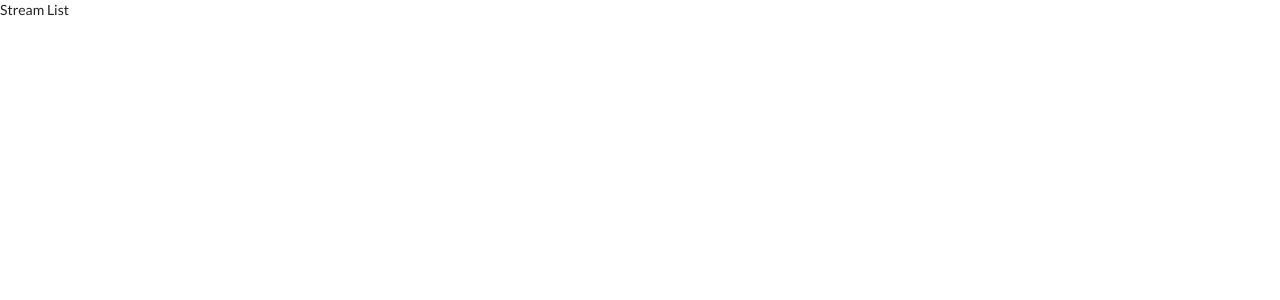
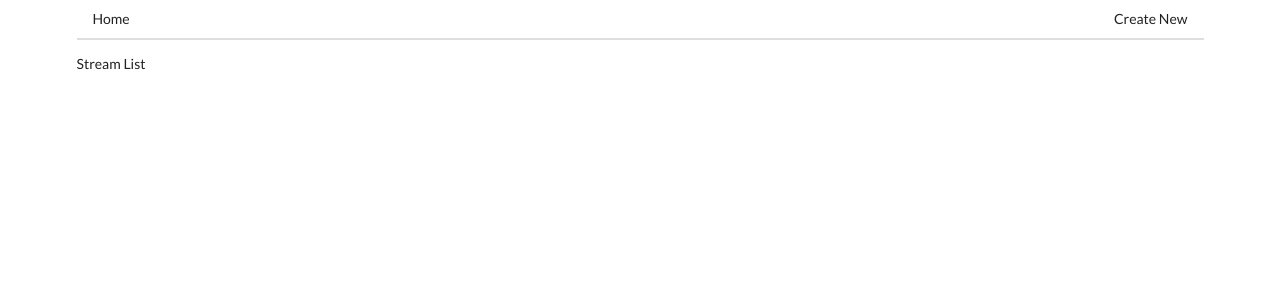
Before and after one commit to Just01/PortfolioReact, a React (Create React App) app: page / in a window 1280 px wide. Shown: the top 300 px of the page. Built offline with nearby package versions, Linux system fonts and the light colour scheme.

Commit message:
header component

```diff
--- /dev/null
+++ b/src/containers/streams/Header.js
@@ -0,0 +1,19 @@
+import React from 'react'
+import { Link } from 'react-router-dom'
+
+const Header = () => {
+  return (
+    <div className="ui secondary pointing menu">
+      <Link to="/" className="item">
+        Home
+      </Link>
+      <div className="right menu">
+        <Link to="/streams/new" className="item">
+          Create New
+        </Link>
+      </div>
+    </div>
+  )
+}
+
+export { Header }
--- a/src/containers/streams/StreamContainer.js
+++ b/src/containers/streams/StreamContainer.js
@@ -1,14 +1,15 @@
 import React from 'react'
-import { BrowserRouter, Route, Link } from 'react-router-dom'
-import { StreamCreate, StreamDelete, StreamDetail, StreamEdit, StreamList } from './streams'
+import { BrowserRouter, Route } from 'react-router-dom'
+import { StreamCreate, StreamDelete, StreamDetail, StreamEdit, StreamList, Header } from './streams'
 
 export default class StreamContainer extends React.Component {
 
   render() {
     return (
-      <div>
+      <div className="ui container">
         <BrowserRouter>
           <div>
+            <Header />
             <Route path="/" exact component={StreamList}/>
             <Route path="/streams/new" exact component={StreamCreate}/>
             <Route path="/streams/edit" exact component={StreamEdit}/>
--- a/src/containers/streams/streams.js
+++ b/src/containers/streams/streams.js
@@ -3,3 +3,4 @@ export * from './StreamDelete'
 export * from './StreamDetail'
 export * from './StreamEdit'
 export * from './StreamList'
+export * from './Header'
```
